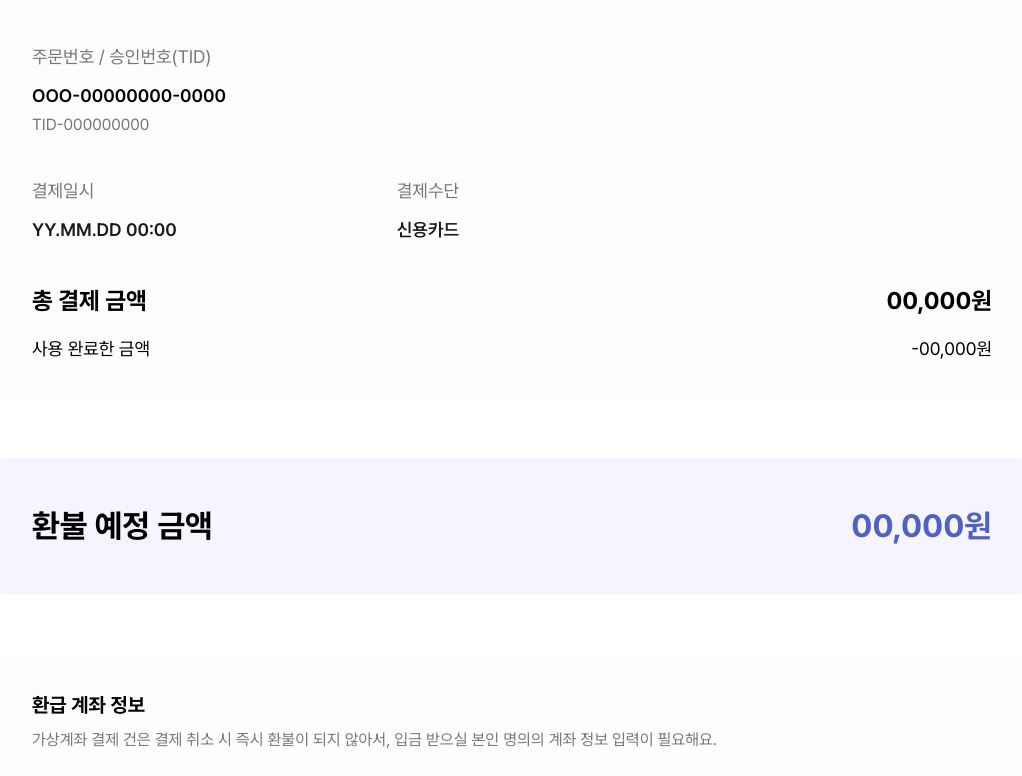
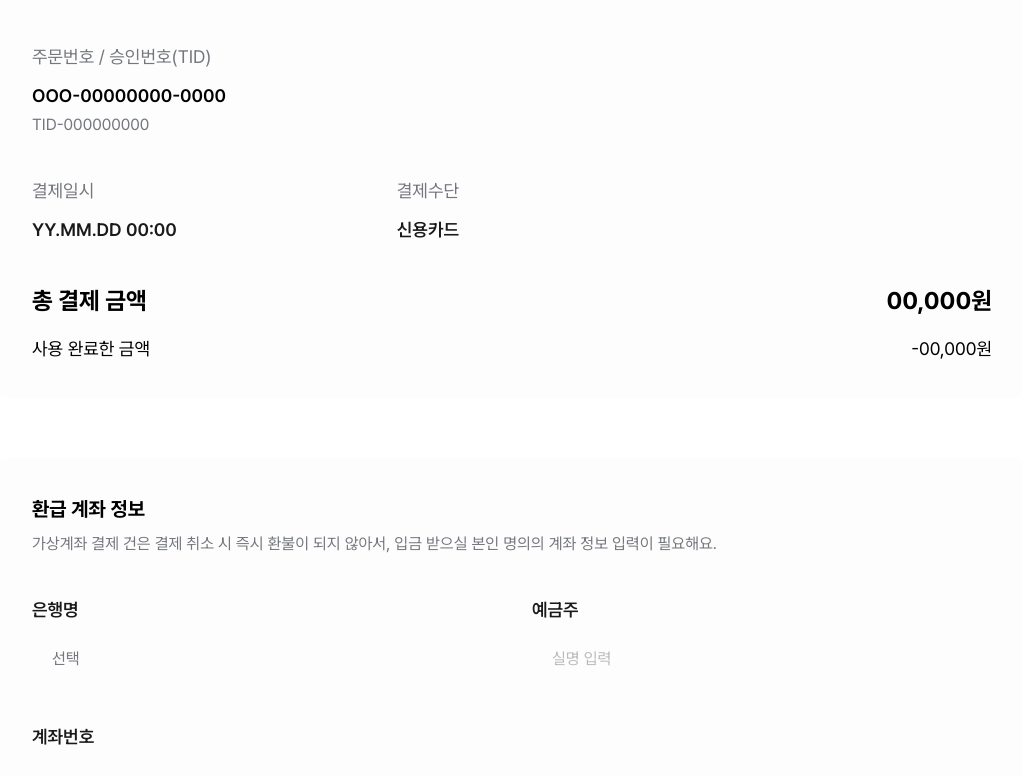
Before and after one commit to Teamie71/folioo-front, a Next.js app: page /invoice/refund in a window 1280 px wide. Shown: the part 391-1167 px from the top of the page, without its empty margins (128-1150 px from the left). Built offline with nearby package versions, Linux system fonts and the light colour scheme.

Commit message:
🎨 Design: 환불 신청 영역 삭제

```diff
--- a/src/app/(main)/invoice/refund/page.tsx
+++ b/src/app/(main)/invoice/refund/page.tsx
@@ -73,12 +73,6 @@ export default function InvoiceRefundPage() {
             </div>
           </div>
         </div>
-      </div>
-
-      {/* 환불 예정 금액 */}
-      <div className='flex justify-between rounded-[1.25rem] bg-[#F6F5FF] px-[3rem] py-[2.75rem] text-[2rem] font-bold'>
-        <span>환불 예정 금액</span>
-        <span className='text-[#5060C5]'>00,000원</span>
       </div>
 
       {/* 환급 계좌 정보 */}
```
